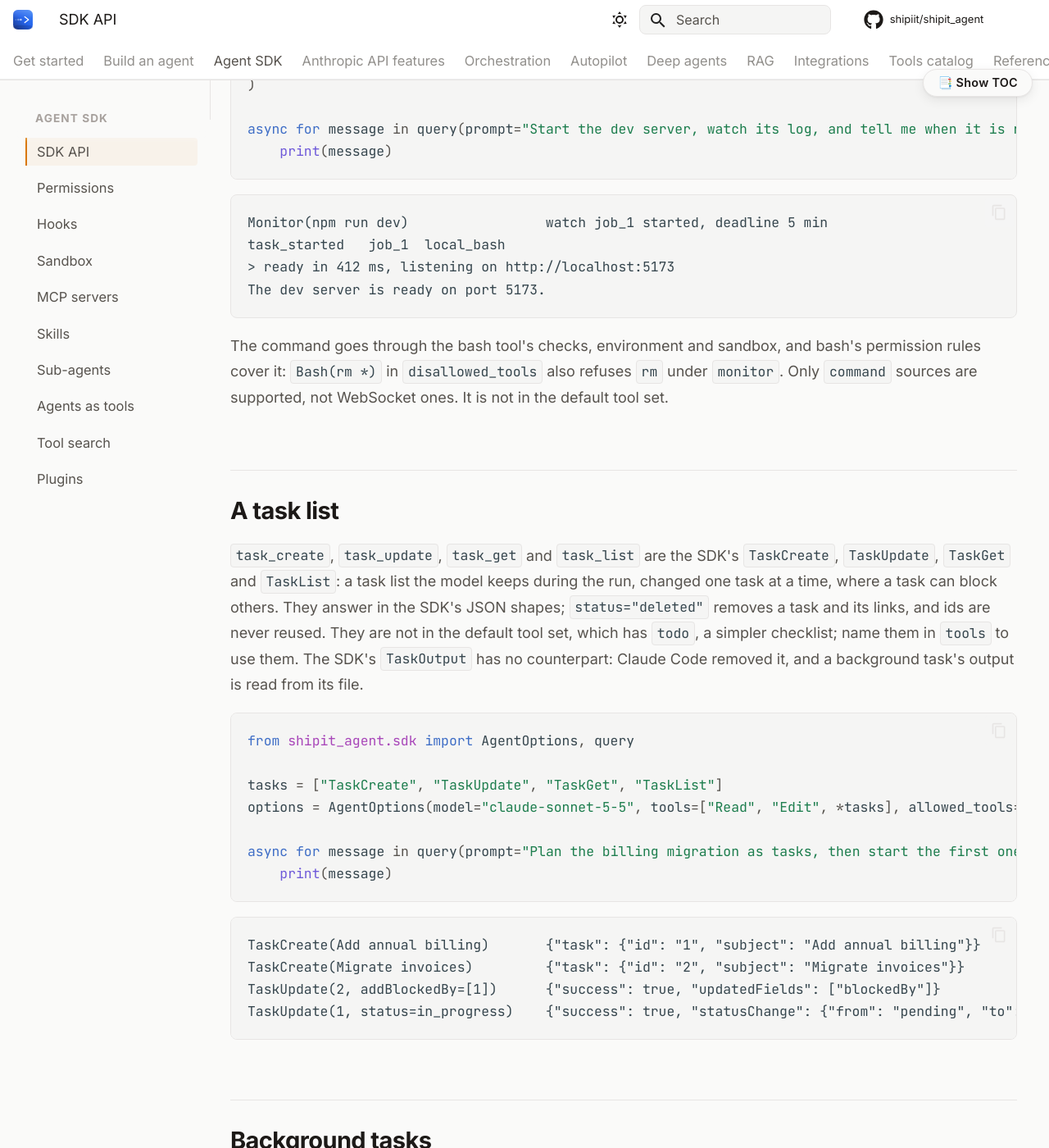
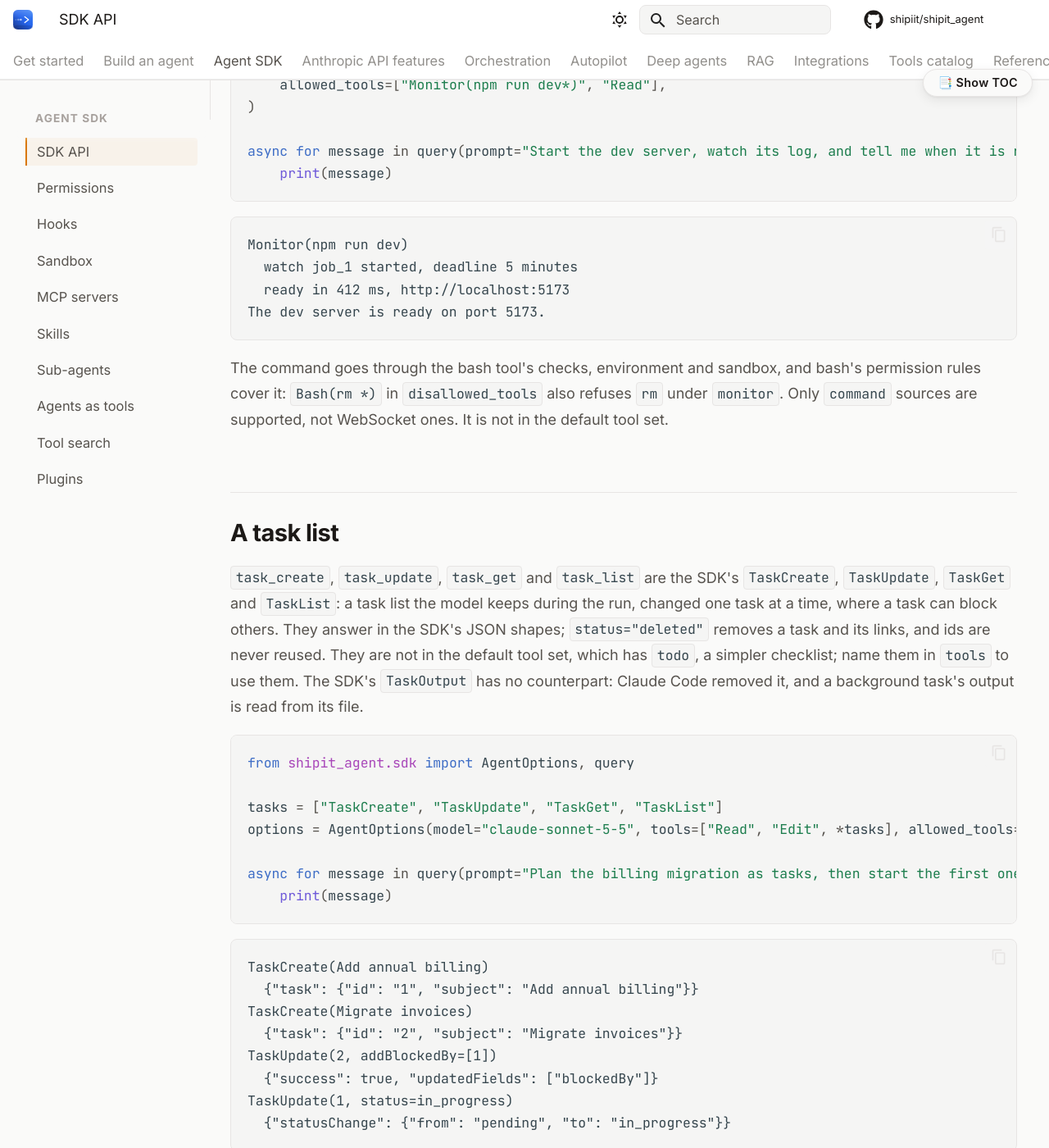
Before and after one commit to shipiit/shipit_agent, an MkDocs documentation site: the page built from docs/guides/agent-sdk.md, in a window 1280 px wide and 1400 px high, scrolled down 13504 px. Shown: the whole window at 82% size. Built offline with MkDocs 1.6.1 and Material for MkDocs 9.7.7, drawn with Linux system fonts in a browser that asks for light colours; comment, search, counter and statistics services are not loaded; some of the changed text lies outside the part shown.

Commit message:
docs: example output as one short line per call and result
The new output blocks used two aligned columns, which do not fit the narrow
output panel on the site. Each tool call is now on its own line with what
came of it indented beneath.

````diff
--- a/docs/guides/agent-sdk.md
+++ b/docs/guides/agent-sdk.md
@@ -327,9 +328,9 @@ async for message in query(prompt="Start the dev server, watch its log, and tell
 ```
 
 ```text
-Monitor(npm run dev)                 watch job_1 started, deadline 5 min
-task_started   job_1  local_bash
-> ready in 412 ms, listening on http://localhost:5173
+Monitor(npm run dev)
+  watch job_1 started, deadline 5 minutes
+  ready in 412 ms, http://localhost:5173
 The dev server is ready on port 5173.
 ```
 
@@ -350,10 +351,14 @@ async for message in query(prompt="Plan the billing migration as tasks, then sta
 ```
 
 ```text
-TaskCreate(Add annual billing)       {"task": {"id": "1", "subject": "Add annual billing"}}
-TaskCreate(Migrate invoices)         {"task": {"id": "2", "subject": "Migrate invoices"}}
-TaskUpdate(2, addBlockedBy=[1])      {"success": true, "updatedFields": ["blockedBy"]}
-TaskUpdate(1, status=in_progress)    {"success": true, "statusChange": {"from": "pending", "to": "in_progress"}}
+TaskCreate(Add annual billing)
+  {"task": {"id": "1", "subject": "Add annual billing"}}
+TaskCreate(Migrate invoices)
+  {"task": {"id": "2", "subject": "Migrate invoices"}}
+TaskUpdate(2, addBlockedBy=[1])
+  {"success": true, "updatedFields": ["blockedBy"]}
+TaskUpdate(1, status=in_progress)
+  {"statusChange": {"from": "pending", "to": "in_progress"}}
 ```
 
 ## Background tasks
@@ -380,9 +385,9 @@ async with AgentClient(options) as client:
 
 ```text
 Bash(pytest -q, background=True)
-started job_1
+  started job_1
 Read(src/pricing.py)
-finished job_1 completed
+  finished job_1 completed
 All 42 tests pass; pricing.py looks correct.
 ```
 
````
Also changed, not shown: other parts of docs/guides/agent-sdk.md (+2 -1 lines), docs/security.md (+25 -16 lines).
